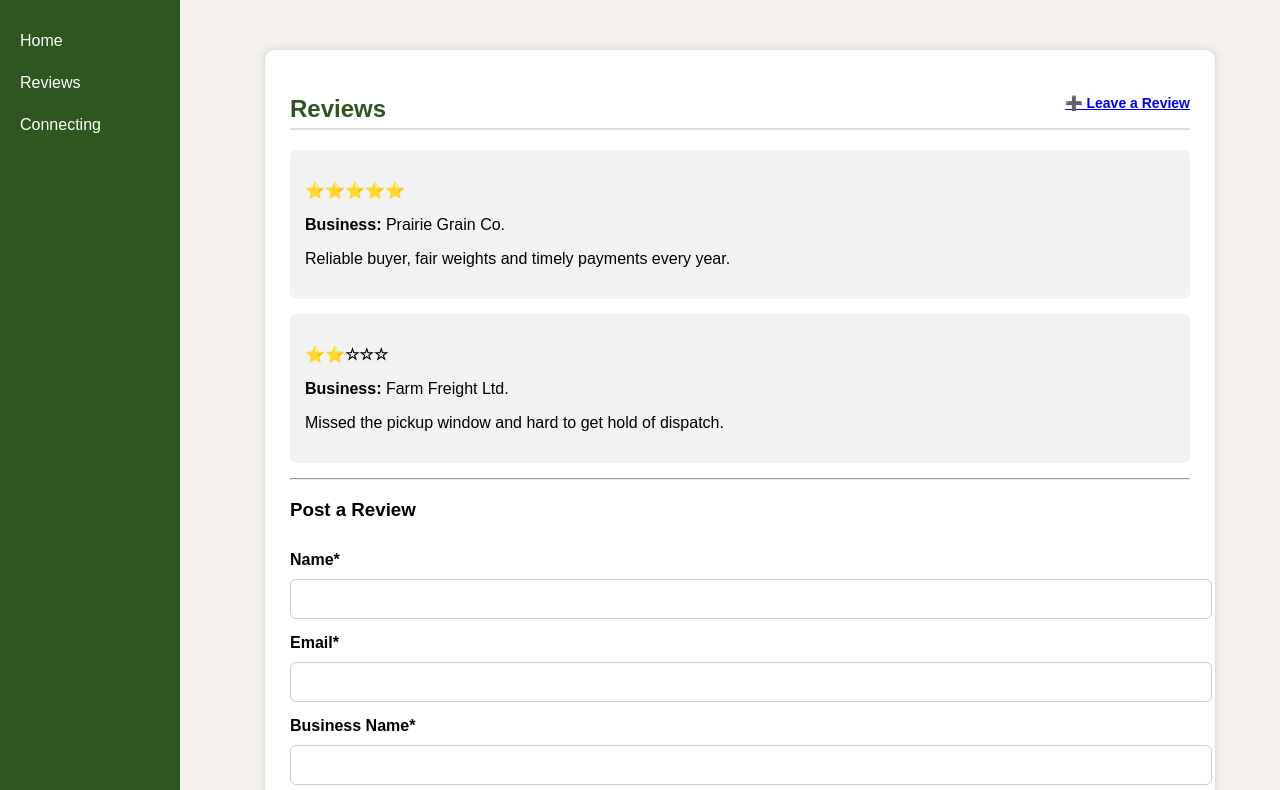
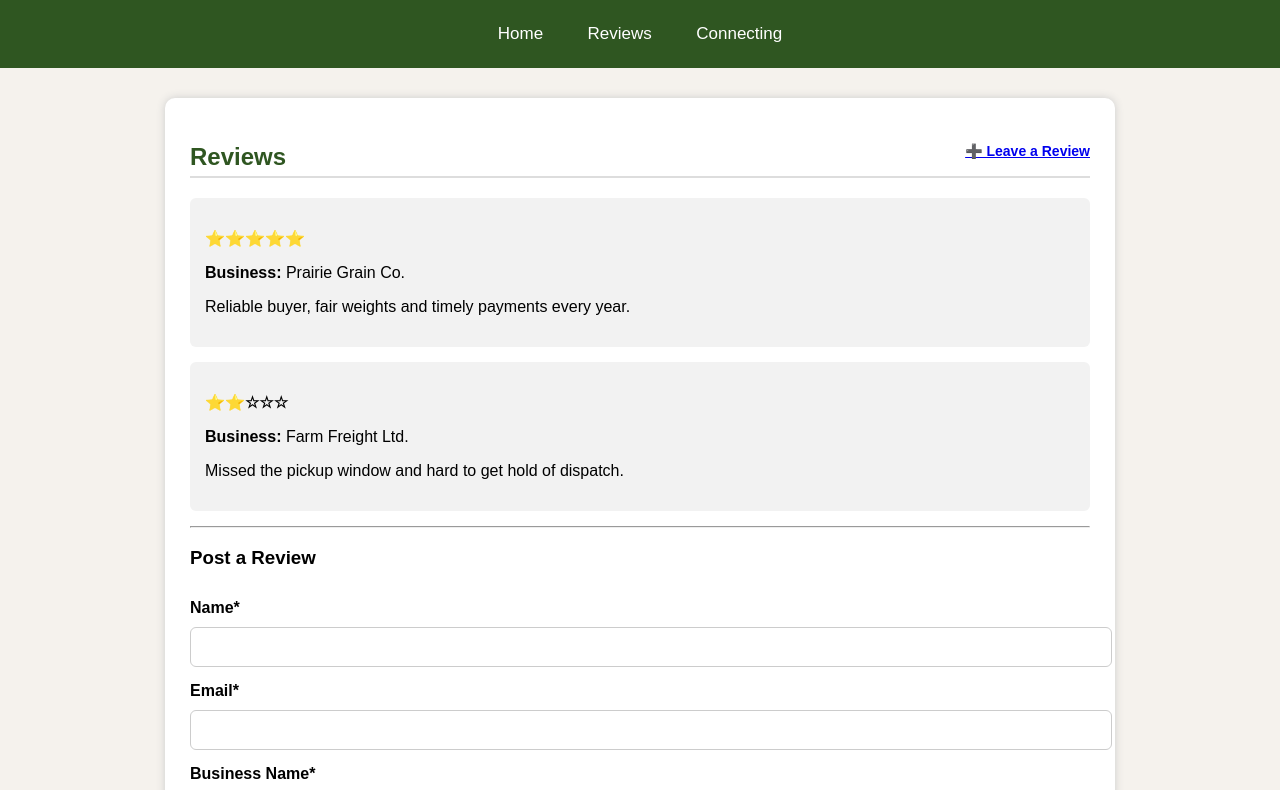
Before and after one commit to Saskfarmer69/Farmcore, a plain HTML site: page reviews.html in a window 1280 px wide. Shown: the top 790 px of the page. Drawn offline with Linux system fonts and the light colour scheme.

Commit message:
Add files via upload

```diff
--- a/reviews.html
+++ b/reviews.html
@@ -4,32 +4,6 @@
 <head>
   <meta charset="UTF-8" />
   <title>FarmCore - Reviews</title>
-
-<style>
-.sidebar {
-  height: 100%;
-  width: 180px;
-  position: fixed;
-  top: 0;
-  left: 0;
-  background-color: #2f5621;
-  padding-top: 20px;
-}
-.sidebar a {
-  padding: 12px 20px;
-  text-decoration: none;
-  font-size: 16px;
-  color: white;
-  display: block;
-}
-.sidebar a:hover {
-  background-color: #4a7a36;
-}
-.main {
-  margin-left: 200px;
-  padding: 20px;
-}
-</style>
 
   <style>
     body {
@@ -94,11 +68,30 @@
 </head>
 <body>
 
-<div class="sidebar">
+<nav class="topnav">
   <a href="index.html">Home</a>
   <a href="reviews.html">Reviews</a>
   <a href="connecting.html">Connecting</a>
-</div>
+</nav>
+<style>
+.topnav {
+  background-color: #2f5621;
+  overflow: hidden;
+  padding: 10px 0;
+  text-align: center;
+}
+.topnav a {
+  color: white;
+  padding: 14px 20px;
+  text-decoration: none;
+  font-size: 17px;
+  display: inline-block;
+}
+.topnav a:hover {
+  background-color: #4a7a36;
+}
+</style>
+
 
   <div class="main">
     <div class="container">
@@ -152,6 +145,5 @@
         </ul>
       </div>
     </div>
-  </div>
-</body>
+  </body>
 </html>
```
Also changed, not shown: connecting.html (+22 -30 lines), index.html (+26 -2 lines).
